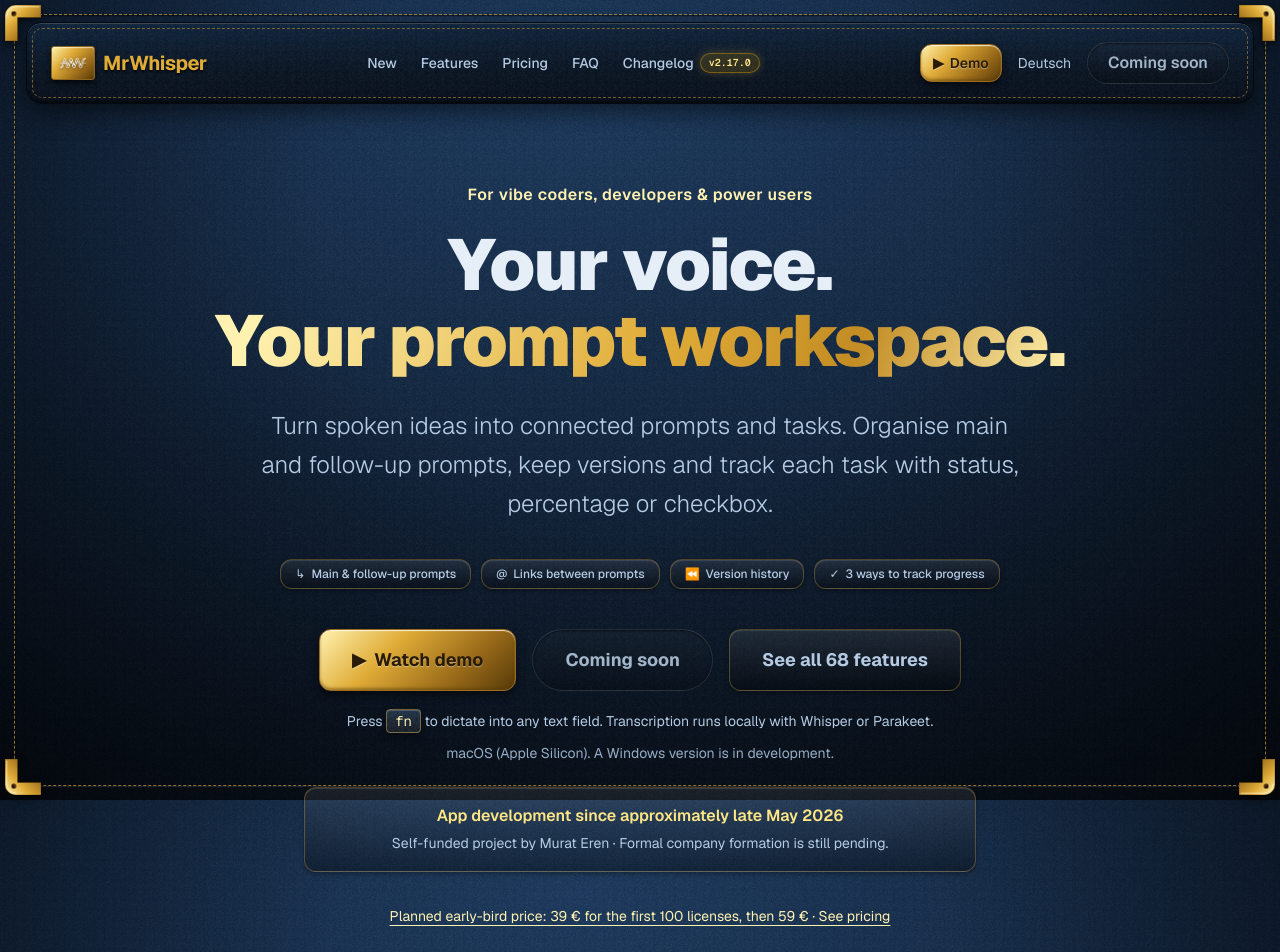
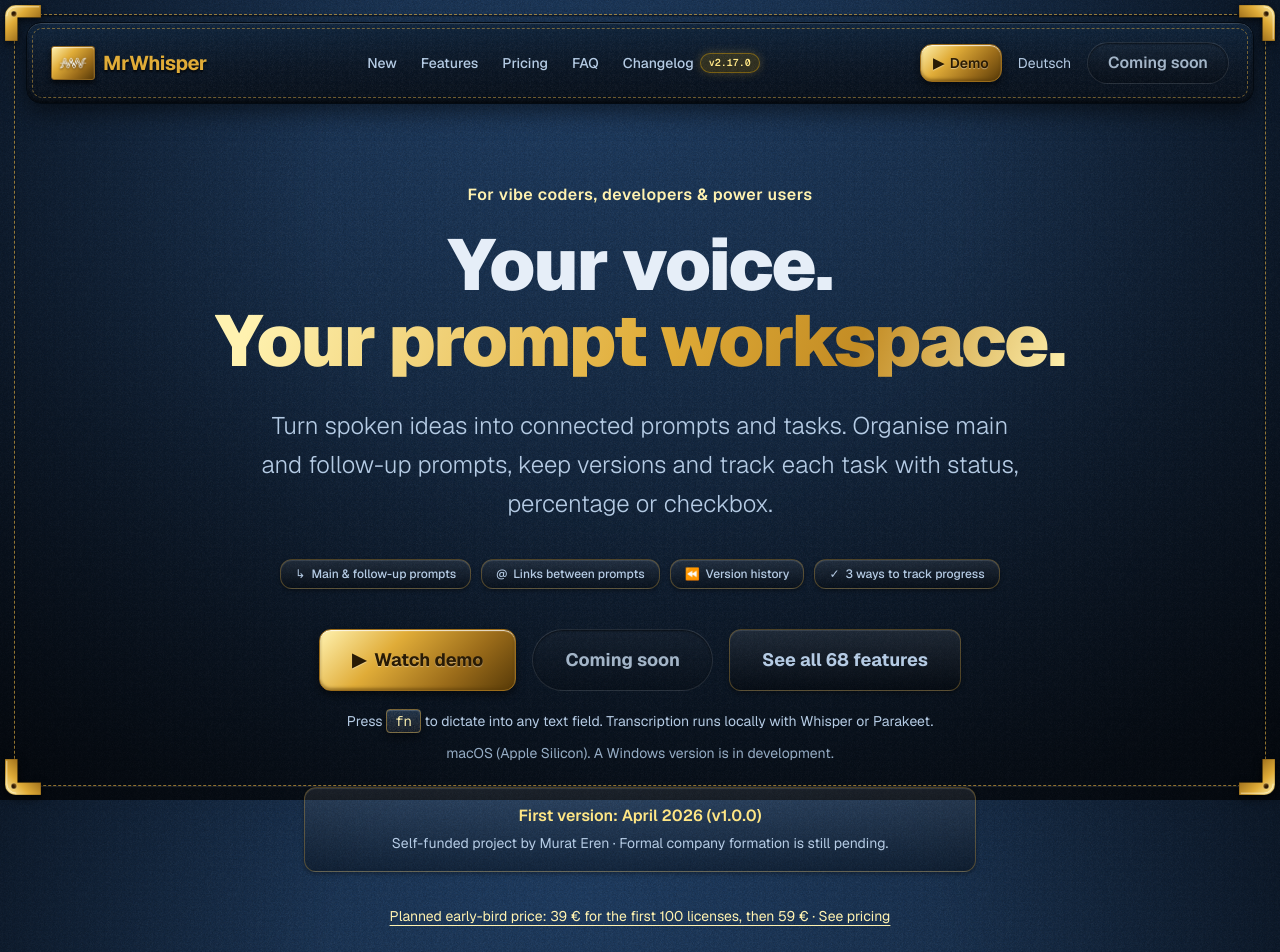
Before and after one commit to ermuraten/mrwhisper-landing, a Next.js app: page / in a window 1280 px wide. Shown: the top 952 px of the page. Built offline with nearby package versions, Linux system fonts and the light colour scheme.

Commit message:
Align public project timeline with documented April 2026 first version

```diff
--- a/company-preview/index.html
+++ b/company-preview/index.html
@@ -19,8 +19,8 @@
 <div class="flow" aria-label="MrWhisper workflow"><p class="flow-label">FROM THOUGHT TO TEXT</p><div class="wave" aria-hidden="true"><i></i><i></i><i></i><i></i><i></i><i></i><i></i><i></i><i></i><i></i><i></i><i></i><i></i><i></i><i></i></div><div class="step"><span>01</span><div><h2>Speak naturally</h2><p>Press a hotkey and dictate your text.</p></div></div><div class="step"><span>02</span><div><h2>Transcribe locally</h2><p>Turn speech into text on your device.</p></div></div><div class="step"><span>03</span><div><h2>Insert into your app</h2><p>Write directly into your active application.</p></div></div><p class="flow-foot">Local transcription. Optional cloud AI.</p></div>
 </section>
 <section id="about" class="section"><p class="eyebrow">WHAT WE ARE BUILDING</p><h2 class="section-title">Less typing. More thinking.</h2><div class="cards"><article><span class="number">01 / DICTATION</span><h3>Voice-first productivity</h3><p>Use a global hotkey to dictate into your active application — from notes and documents to a browser or editor. You can also transcribe recordings.</p></article><article><span class="number">02 / CONTROL</span><h3>Local speech recognition</h3><p>Transcription runs locally with downloaded models. Cloud AI is optional and sends the selected text to your chosen provider.</p></article><article><span class="number">03 / WRITING</span><h3>AI-assisted text refinement</h3><p>Optional AI integrations help rewrite and structure transcripts. MrWhisper includes support for providers such as Anthropic.</p></article></div></section>
-<section class="section about"><div><p class="eyebrow">ABOUT MRWHISPER</p><h2 class="section-title">An independent project.<br>A practical purpose.</h2></div><div><p>MrWhisper is an independent, self-funded software project created by Murat Eren. It is a voice-to-prompt workspace for vibe coders, developers and power users: main and follow-up prompts, @-links between entries, version history and three ways to track task progress (status, percentage or checkbox). App development began approximately in late May 2026 (based on the developer’s report of 132 days on 8 October 2026). Formal company formation is still pending.</p><p>The macOS app already runs; a Windows version is in development. Speech recognition stays local, with optional AI text refinement. This website introduces the project; purchases and downloads are not offered here. See the <a href="https://mrwhisper.site/">full product presentation</a> and <a href="https://mrwhisper.site/#demo">demo video</a>.</p><p><strong>Planned extensions (not yet available):</strong> MCP/API access so AI developer tools can take over linked prompts and to-dos directly from MrWhisper, and optional AI transcription chosen by the user.</p><a class="text-link" href="mailto:info@mrwhisper.site">info@mrwhisper.site ↗</a></div></section>
-<section id="de" class="section" lang="de"><p class="eyebrow">DEUTSCH</p><h2 class="section-title">Deine Stimme wird zu Text.</h2><p class="de-copy">MrWhisper ist ein eigenfinanziertes, unabhängiges Softwareprojekt von Murat Eren. Es ist ein Prompt-Workspace für Vibe-Coder, Entwickler und Power-User: Haupt- und Unterprompts, @-Verknüpfungen, Versionierung sowie Aufgabenfortschritt per Status, Prozentwert oder Checkbox. Die App-Entwicklung begann ungefähr Ende Mai 2026 (laut Entwickler am 8. Oktober 2026 seit 132 Tagen). Eine formale Unternehmensgründung steht noch aus. Per globalem Hotkey startest du die Aufnahme; der transkribierte Text wird direkt in deine aktive Anwendung eingefügt. Zusätzlich sind die Transkription von Aufnahmen und optionale KI-Textbearbeitung möglich. Die Spracherkennung läuft mit heruntergeladenen Modellen auf dem eigenen Gerät. Für die optionale KI-Bearbeitung wird ausgewählter Text an den gewählten Anbieter übertragen. Das Produkt wird für macOS entwickelt; eine Windows-Version ist in Entwicklung. Geplante Erweiterungen (noch nicht verfügbar): MCP/API-Zugriff, damit KI-Entwicklertools verknüpfte Prompts und To-dos direkt aus MrWhisper übernehmen können, sowie eine vom Nutzer wählbare KI-Transkription. Diese Seite stellt das Projekt vor. Hier werden keine Käufe oder Downloads angeboten.</p></section>
+<section class="section about"><div><p class="eyebrow">ABOUT MRWHISPER</p><h2 class="section-title">An independent project.<br>A practical purpose.</h2></div><div><p>MrWhisper is an independent, self-funded software project created by Murat Eren. It is a voice-to-prompt workspace for vibe coders, developers and power users: main and follow-up prompts, @-links between entries, version history and three ways to track task progress (status, percentage or checkbox). MrWhisper v1.0.0 is documented in the project changelog in April 2026. Formal company formation is still pending.</p><p>The macOS app already runs; a Windows version is in development. Speech recognition stays local, with optional AI text refinement. This website introduces the project; purchases and downloads are not offered here. See the <a href="https://mrwhisper.site/">full product presentation</a> and <a href="https://mrwhisper.site/#demo">demo video</a>.</p><p><strong>Planned extensions (not yet available):</strong> MCP/API access so AI developer tools can take over linked prompts and to-dos directly from MrWhisper, and optional AI transcription chosen by the user.</p><a class="text-link" href="mailto:info@mrwhisper.site">info@mrwhisper.site ↗</a></div></section>
+<section id="de" class="section" lang="de"><p class="eyebrow">DEUTSCH</p><h2 class="section-title">Deine Stimme wird zu Text.</h2><p class="de-copy">MrWhisper ist ein eigenfinanziertes, unabhängiges Softwareprojekt von Murat Eren. Es ist ein Prompt-Workspace für Vibe-Coder, Entwickler und Power-User: Haupt- und Unterprompts, @-Verknüpfungen, Versionierung sowie Aufgabenfortschritt per Status, Prozentwert oder Checkbox. Die erste MrWhisper-Version v1.0.0 ist im Projekt-Changelog für April 2026 dokumentiert. Eine formale Unternehmensgründung steht noch aus. Per globalem Hotkey startest du die Aufnahme; der transkribierte Text wird direkt in deine aktive Anwendung eingefügt. Zusätzlich sind die Transkription von Aufnahmen und optionale KI-Textbearbeitung möglich. Die Spracherkennung läuft mit heruntergeladenen Modellen auf dem eigenen Gerät. Für die optionale KI-Bearbeitung wird ausgewählter Text an den gewählten Anbieter übertragen. Das Produkt wird für macOS entwickelt; eine Windows-Version ist in Entwicklung. Geplante Erweiterungen (noch nicht verfügbar): MCP/API-Zugriff, damit KI-Entwicklertools verknüpfte Prompts und To-dos direkt aus MrWhisper übernehmen können, sowie eine vom Nutzer wählbare KI-Transkription. Diese Seite stellt das Projekt vor. Hier werden keine Käufe oder Downloads angeboten.</p></section>
 <section id="impressum" class="section legal" lang="de"><h2>Impressum · Angaben zum Anbieter</h2><p><strong>Murat Eren</strong><br>Projekt: MrWhisper<br>E-Mail: <a href="mailto:info@mrwhisper.site">info@mrwhisper.site</a></p><p><strong>Die Einrichtung einer externen Impressumsadresse ist geplant. Die Anschrift wird nach Freischaltung ergänzt.</strong></p><p class="subtle">Die Anbieterangaben sind derzeit hinsichtlich der Anschrift unvollständig. Der Hinweis ersetzt keine vollständige Impressumsanschrift.</p><p lang="en">Legal notice: the external service address is pending and will be added after activation. The address information is currently incomplete.</p></section>
 <section id="privacy" class="section legal"><h2>Privacy · Datenschutz</h2><p>This static website uses no analytics, advertising, contact forms or non-essential cookies. Hosting is provided by GitHub Pages. GitHub may process connection information, including your IP address, to operate and secure the service. See <a href="https://docs.github.com/en/site-policy/privacy-policies/github-general-privacy-statement">GitHub's privacy statement</a>.</p><p>If you email us, your message and contact information are processed to answer your request. Contact: <a href="mailto:info@mrwhisper.site">info@mrwhisper.site</a>.</p><p lang="de">Diese statische Website verwendet keine Analysewerkzeuge, Werbung, Kontaktformulare oder nicht notwendigen Cookies. GitHub Pages verarbeitet beim Hosting Verbindungsdaten. Bei Kontakt per E-Mail werden deine Angaben zur Bearbeitung der Anfrage verwendet. Ansprechpartner: Murat Eren unter der oben genannten E-Mail-Adresse.</p></section>
 </main>
--- a/src/i18n/de.ts
+++ b/src/i18n/de.ts
@@ -53,7 +53,7 @@
     ctaPrimary: 'MrWhisper holen',
     ctaSecondary: (n: number) => `Alle ${n} Funktionen ansehen`,
     platformNote: 'macOS (Apple Silicon). Eine Windows-Version ist in Entwicklung.',
-    projectSince: 'App-Entwicklung seit etwa Ende Mai 2026',
+    projectSince: 'Erste Version: April 2026 (v1.0.0)',
     projectBy: 'Eigenfinanziertes Projekt von Murat Eren · Formale Unternehmensgründung noch ausstehend.',
     roadmapTitle: 'Als Nächstes · geplante Erweiterungen',
     roadmapNote: 'Diese Erweiterungen sind in Entwicklung und noch nicht verfügbar.',
--- a/src/i18n/en.ts
+++ b/src/i18n/en.ts
@@ -51,7 +51,7 @@
     ctaPrimary: 'Get MrWhisper',
     ctaSecondary: (n: number) => `See all ${n} features`,
     platformNote: 'macOS (Apple Silicon). A Windows version is in development.',
-    projectSince: 'App development since approximately late May 2026',
+    projectSince: 'First version: April 2026 (v1.0.0)',
     projectBy: 'Self-funded project by Murat Eren · Formal company formation is still pending.',
     roadmapTitle: 'Coming next · planned extensions',
     roadmapNote: 'These extensions are in development and are not available yet.',
```
Also changed, not shown: 1 other file (tests, documents, lock files or other folders).
